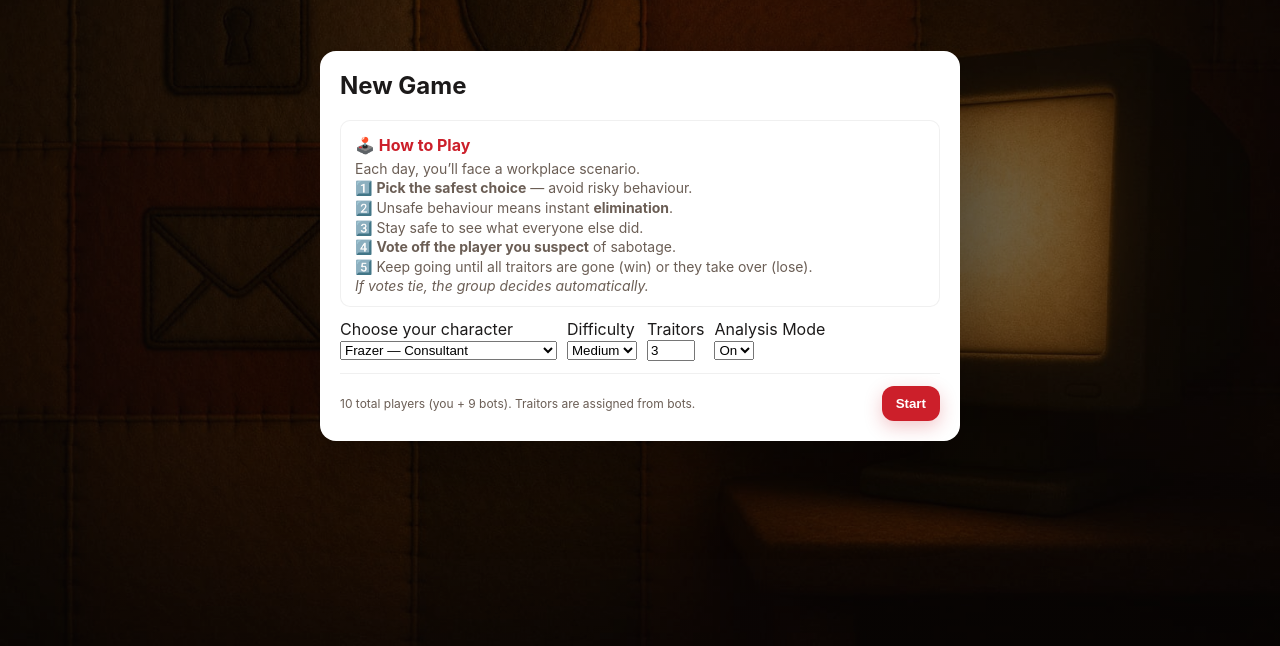
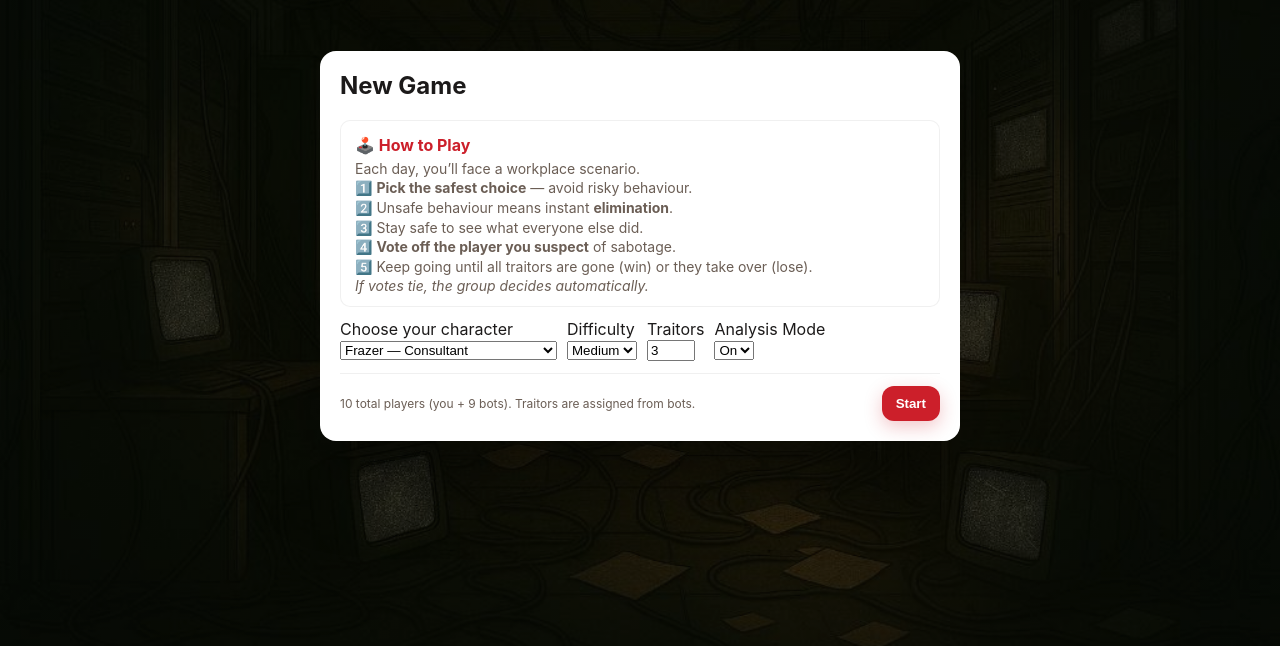
Before and after one commit to frazermacrobert/traitors_v4, a plain HTML site: page index.html in a window 1280 px wide. Shown: the part 154-800 px from the top of the page. Drawn offline with Linux system fonts and the light colour scheme.

Commit message:
Update style.css

```diff
--- a/css/style.css
+++ b/css/style.css
@@ -150,7 +150,7 @@ body::before{
   inset: 0;
   background:
     linear-gradient(rgba(20,17,15,.30), rgba(20,17,15,.30)),
-    url('../assets/background.jpg') center / cover no-repeat;
+    url('../assets/bg_server.jpg') center / cover no-repeat;
   z-index: 1500;              /* above app, below modal */
   opacity: 0;                 /* hidden by default */
   transition: opacity .35s ease;
```
